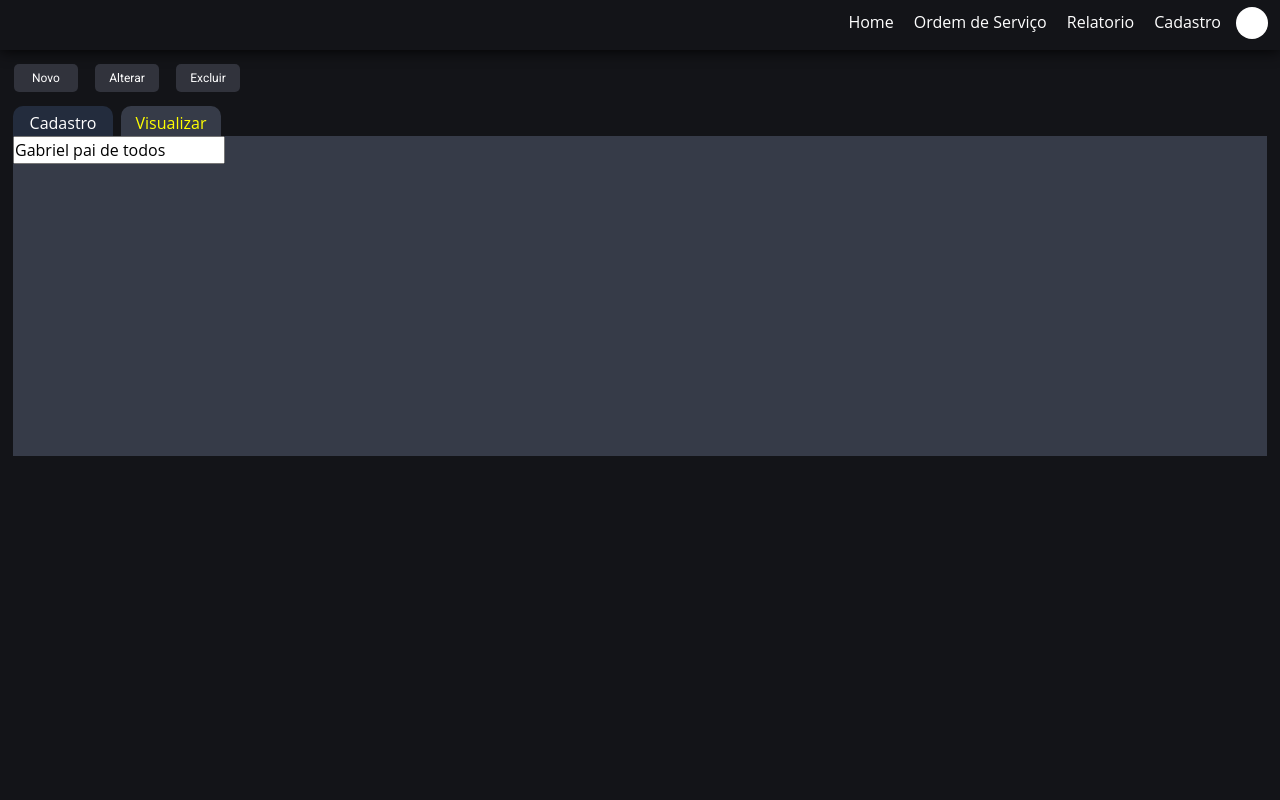
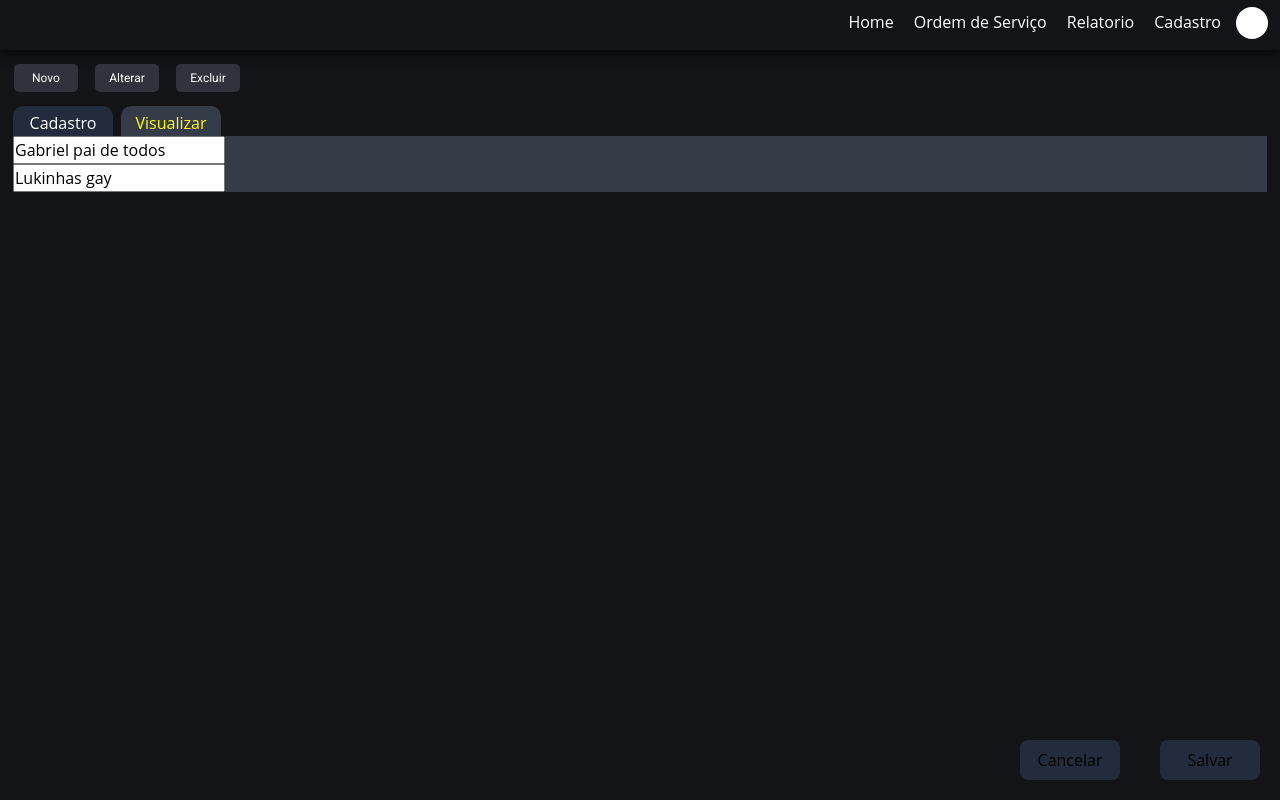
Before and after one commit to ogabrielfelipe/SGOM-Repository, a Flask app: page /OrdemDeServico in a window 1280 px wide. Run offline with Flask 2, Linux system fonts and the light colour scheme; some libraries are stand-ins or nearby versions.

Commit message:
Perfil inicial da tela de Ordem de servico

```diff
--- a/app/static/css/ordemDeServico.css
+++ b/app/static/css/ordemDeServico.css
@@ -37,6 +37,15 @@
     text-decoration: none;
 }
 
+.content_btn{
+    width: 100px;
+    height: 40px;
+    border-radius: 8px;
+    margin: 20px;
+    background: #232c3d;
+    border: 0;
+}
+
 
 /*
     FEITO NAS COCHAS, SOMENTE PARA TESTE SE FAZ NECESSÁRIO REVISÃO
@@ -44,9 +53,9 @@
 */
 .nav_tabs{
     left: 13px;
+
     position: relative;
     width: 98%;
-    height: 534px;
 }
 .nav_tabs ul {
     list-style: none;
@@ -79,8 +88,8 @@
     background-color: #363b48;
     display: none;
     position: absolute;
-    height: 320px;
     width: 100%;
+    height: auto;
     left: 0;
 }
 .rb_tabs:checked ~ .content{
--- a/app/static/css/template.css
+++ b/app/static/css/template.css
@@ -70,3 +70,12 @@ ul{
     flex-direction: column;
     width: 100%;
 }
+
+.content_footer{
+    display: flex;
+    justify-content: end;
+    position: fixed;
+    left: 0;
+    bottom: 0;
+    width: 100%;
+}
--- a/app/templates/ordemDeServico.html
+++ b/app/templates/ordemDeServico.html
@@ -22,7 +22,7 @@ Ordem de Serviço
         <li><a href="#">Excluir</a></li>
     </ul>
 </div>
-
+<div>
 <nav class="nav_tabs">
     <ul>
         <li>
@@ -39,13 +39,17 @@ Ordem de Serviço
             <div class="content">
                 <form action="/action_page.php">
                     <input type="" name="tabs" value="Gabriel pai de todos">
+                    <br>
+                    <input type="" name="tabs" value="Lukinhas gay">
                 </form>
             </div>
         </li>
     </ul>
 </nav>
+</div>
+{%endblock%}
 
-
-
-
-{%endblock%}
+{% block footer %}
+    <button class="content_btn"> Cancelar</button>
+    <button class="content_btn"> Salvar</button>
+ {%endblock%}
--- a/app/templates/template.html
+++ b/app/templates/template.html
@@ -34,7 +34,12 @@
 
         {%endblock%}
     </section>
+    <footer class="content_footer">
+        {% block footer %}
 
+        {%endblock%}
+
+    </footer>
 </body>
 
 </html>
```
